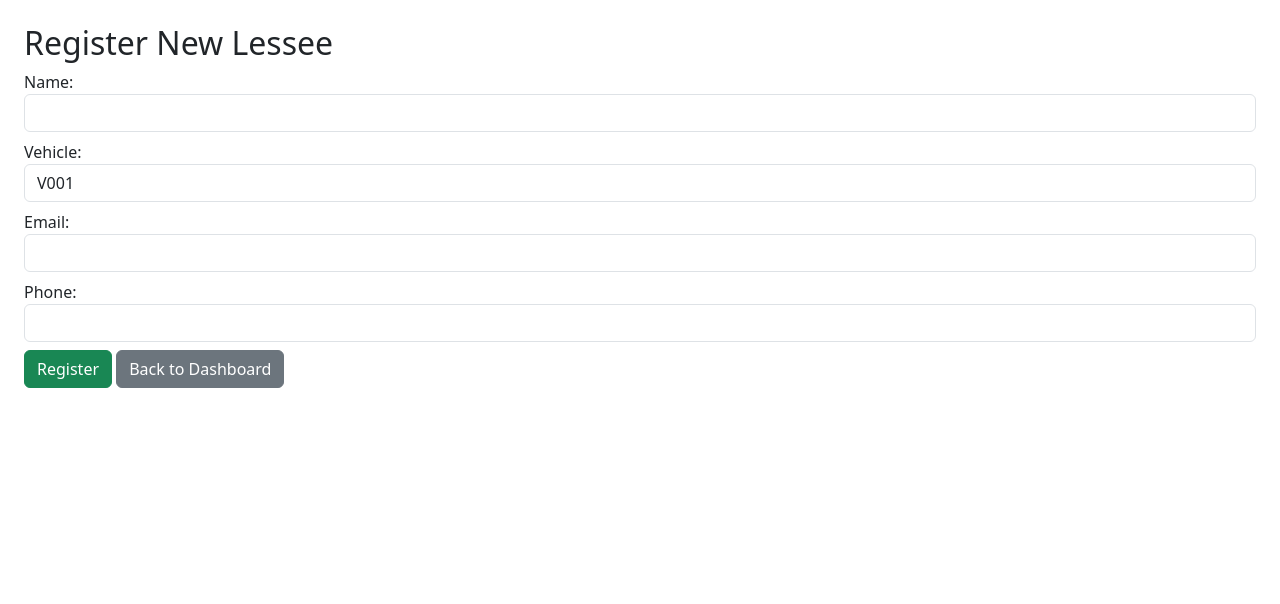
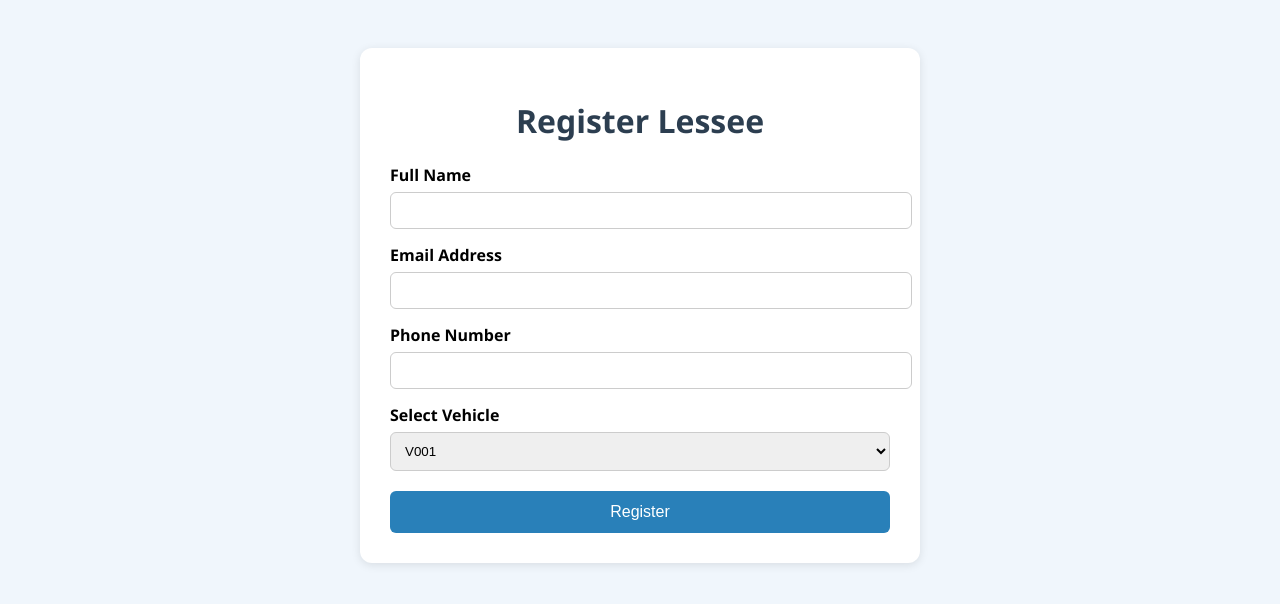
Before and after one commit to Anu-coder-2003/car-leasing-mvp-intern-project, a Flask app: page /register in a window 1280 px wide. Shown: the top 604 px of the page. Run offline with Flask 3, Linux system fonts and the light colour scheme.

Commit message:
Update register.html

```diff
--- a/templates/register.html
+++ b/templates/register.html
@@ -1,34 +1,76 @@
 <!DOCTYPE html>
-<html>
+<html lang="en">
 <head>
-  <title>Register Lessee</title>
-  <link href="https://cdn.jsdelivr.net/npm/bootstrap@5.3.0/dist/css/bootstrap.min.css" rel="stylesheet">
+  <meta charset="UTF-8">
+  <title>Register New Lessee</title>
+  <style>
+    body {
+      font-family: 'Segoe UI', sans-serif;
+      background: #f0f6fc;
+      padding: 40px;
+    }
+    .container {
+      max-width: 500px;
+      margin: auto;
+      background: #fff;
+      padding: 30px;
+      border-radius: 12px;
+      box-shadow: 0 2px 10px rgba(0,0,0,0.1);
+    }
+    h1 {
+      text-align: center;
+      color: #2c3e50;
+    }
+    form label {
+      display: block;
+      margin-top: 15px;
+      font-weight: bold;
+    }
+    form input, select {
+      width: 100%;
+      padding: 10px;
+      margin-top: 6px;
+      border: 1px solid #ccc;
+      border-radius: 6px;
+    }
+    button {
+      margin-top: 20px;
+      padding: 12px;
+      width: 100%;
+      background: #2980b9;
+      color: white;
+      border: none;
+      border-radius: 6px;
+      font-size: 16px;
+      cursor: pointer;
+    }
+    button:hover {
+      background: #1c6690;
+    }
+  </style>
 </head>
-<body class="p-4">
-  <h2>Register New Lessee</h2>
-  <form method="post">
-    <div class="mb-2">
-      <label>Name:</label>
-      <input type="text" name="name" class="form-control" required>
-    </div>
-    <div class="mb-2">
-      <label>Vehicle:</label>
-      <select name="vehicle" class="form-control" required>
-        {% for v in vehicles %}
-          <option value="{{ v }}">{{ v }}</option>
+<body>
+  <div class="container">
+    <h1>Register Lessee</h1>
+    <form method="POST">
+      <label for="name">Full Name</label>
+      <input type="text" name="name" required>
+
+      <label for="email">Email Address</label>
+      <input type="email" name="email" required>
+
+      <label for="phone">Phone Number</label>
+      <input type="text" name="phone" required>
+
+      <label for="vehicle">Select Vehicle</label>
+      <select name="vehicle" required>
+        {% for vehicle in vehicles %}
+          <option value="{{ vehicle }}">{{ vehicle }}</option>
         {% endfor %}
       </select>
-    </div>
-    <div class="mb-2">
-      <label>Email:</label>
-      <input type="email" name="email" class="form-control" required>
-    </div>
-    <div class="mb-2">
-      <label>Phone:</label>
-      <input type="text" name="phone" class="form-control" required>
-    </div>
-    <button class="btn btn-success">Register</button>
-    <a href="/" class="btn btn-secondary">Back to Dashboard</a>
-  </form>
+
+      <button type="submit">Register</button>
+    </form>
+  </div>
 </body>
 </html>
```
